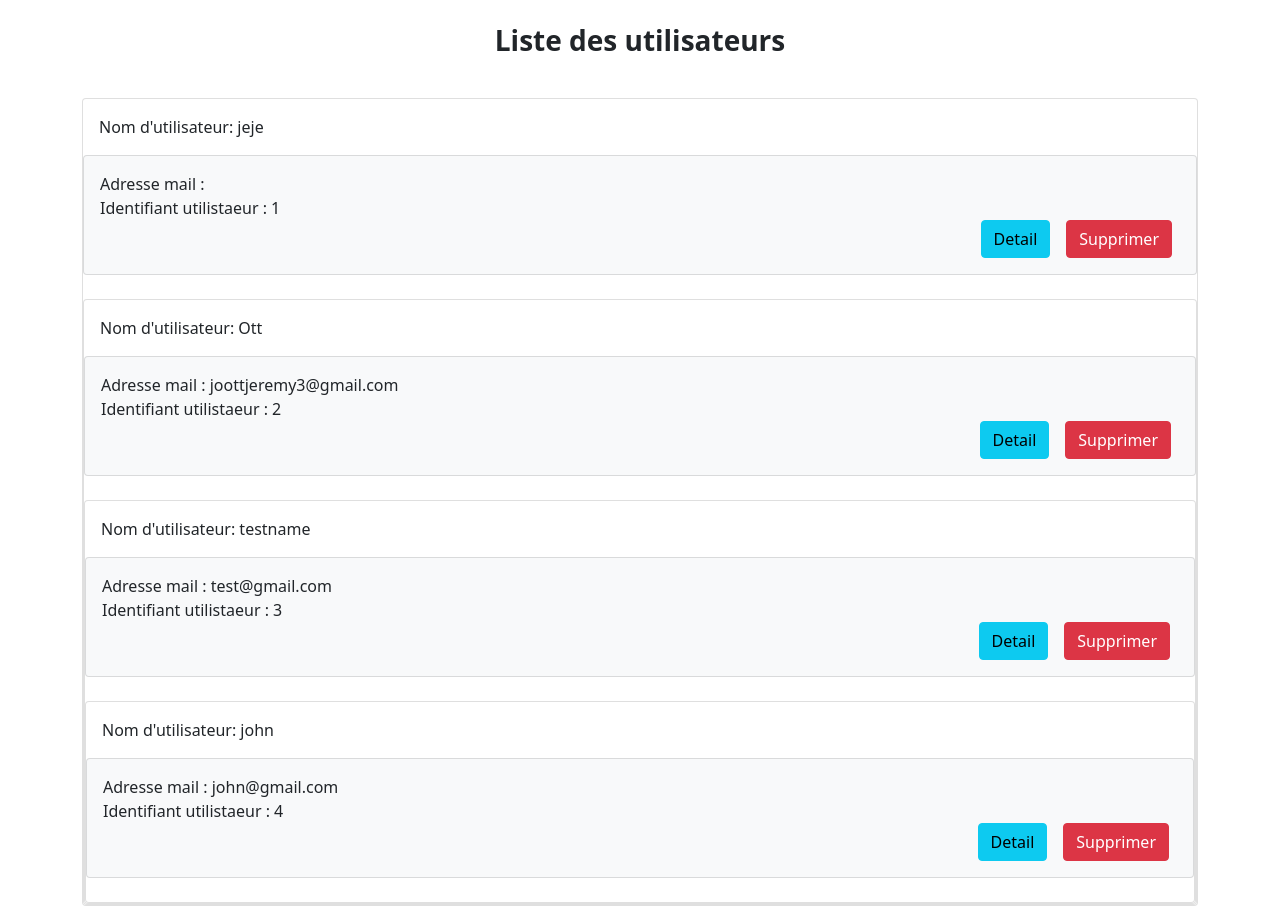
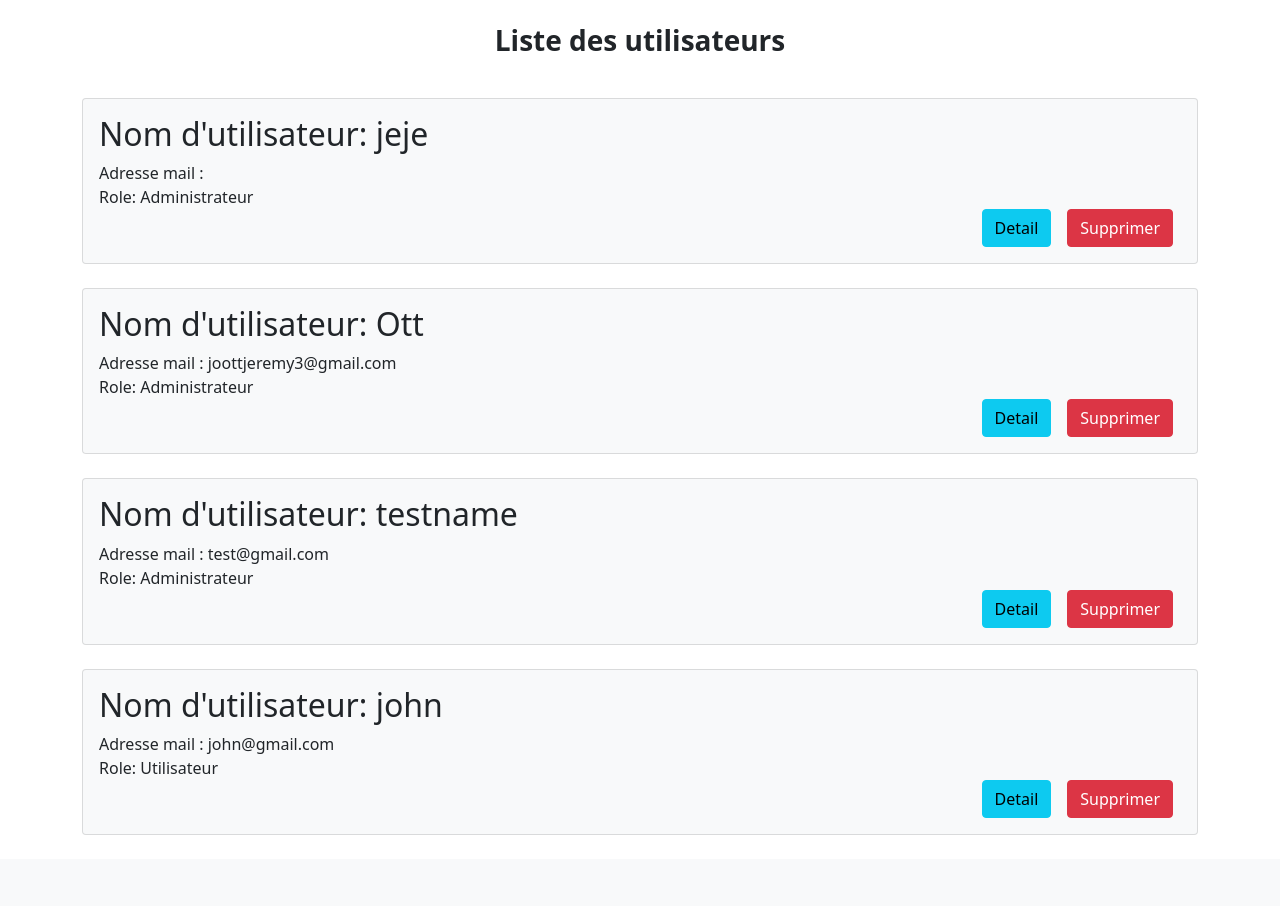
Before and after one commit to jejeOtt/anedocte_music, a CodeIgniter app: page /projetPHP/admin_office/users_list in a window 1280 px wide. Shown: the part 56-962 px from the top of the page. After the commit the page ends 891 px from the top, so only its background shows below. Run offline with CodeIgniter, Linux system fonts and the light colour scheme; a user stored in the database is signed in; data comes from the database, SQL or seed files in the repository.

Commit message:
correction-bug

```diff
--- a/application/config/config.php
+++ b/application/config/config.php
@@ -23,7 +23,7 @@
 | a PHP script and you can easily do that on your own.
 |
 */
-$config['base_url'] = 'http://localhost/projetPHP/';
+$config['base_url'] = 'http://localhost/projetPHP/index.php';
 
 /*
 |--------------------------------------------------------------------------
--- a/application/config/database.php
+++ b/application/config/database.php
@@ -77,7 +77,7 @@
 	'dsn'	=> '',
 	'hostname' => 'localhost',
 	'username' => 'root',
-	'password' => '',
+	'password' => 'password',
 	'database' => 'music_anedoctes',
 	'dbdriver' => 'mysqli',
 	'dbprefix' => '',
--- a/application/controllers/Admin_office.php
+++ b/application/controllers/Admin_office.php
@@ -80,13 +80,12 @@
         }
     }
 
-    // Récupère le userName, email et password d'un utilisateur
+    // Récupère le userName, email d'un utilisateur
     public function user_detail($idUser) {
         if($this->session->userdata('roleId') != 1 || !$this->session) {
             redirect('');
         } else {
             $data['user'] = $this->admin_office_model->get_user_detail($idUser);
-            var_dump($data);
 
             $this->load->view('templates/header');
             $this->load->view('admin_office/user_detail', $data);
@@ -100,7 +99,7 @@
 
         if($this->form_validation->run() === FALSE){
 			$this->load->view('templates/header');
-            //$this->load->view('admin_office/users_detail');
+            $this->load->view('admin_office/user_detail');
             echo('there was an error');
 			$this->load->view('templates/footer');
 		} else {
--- a/application/controllers/Genres.php
+++ b/application/controllers/Genres.php
@@ -17,7 +17,7 @@
             $config['total_rows'] = $this->db->count_all_results();
             $data['total_rows'] = $config['total_rows'];
             $config['per_page'] = 6;
-            $config['base_url'] = 'http://localhost/projetPHP/genres/index';
+            $config['base_url'] = 'http://localhost/projetPHP/index.php/genres/index';
 
             //Initialiser
             $this->pagination->initialize($config);
--- a/application/controllers/Search.php
+++ b/application/controllers/Search.php
@@ -65,7 +65,7 @@
             $config['total_rows'] = $this->db->count_all_results();
             $data['total_rows'] = $config['total_rows'];
             $config['per_page'] = 6;
-            $config['base_url'] = 'http://localhost/projetPHP/index.php/search/search_tracks_result';
+            $config['base_url'] = 'http://localhost/projetPHP/index.php/search/search_track_result';
 
 
             //Initialiser
--- a/application/controllers/Tracks.php
+++ b/application/controllers/Tracks.php
@@ -13,7 +13,7 @@
             $config['total_rows'] = $this->db->count_all_results();
             $data['total_rows'] = $config['total_rows'];
             $config['per_page'] = 6;
-            $config['base_url'] = 'http://localhost/projetPHP/tracks/index';
+            $config['base_url'] = 'http://localhost/projetPHP/index.php/tracks/index';
 
 
             //Initialiser
--- a/application/views/admin_office/users_list.php
+++ b/application/views/admin_office/users_list.php
@@ -1,19 +1,28 @@
 <h5 style="text-align:center" class="h3 mb-3 fw-bold">Liste des utilisateurs</h5>
 <br><?php foreach($users as $user) :?>
-
-<div class="card">
-  <div class="card-body">
-    Nom d'utilisateur: <?php echo($user['userName']); ?>
-  </div>
 
 
 <div class="card bg-light">
   <div class="card-body">
+    <h2 class="card-title">Nom d'utilisateur: <?php echo($user['userName']); ?></h2>
     Adresse mail : <?php echo($user['email']); ?><br>
-    Identifiant utilistaeur : <?php echo($user['idUser']); ?><br>
+    Role:
+    <?php
+      switch($user['roleId']) {
+        case 1:
+          echo("Administrateur");
+          break;
+        case 2:
+          echo("Modérateur");
+          break;
+        case 3:
+          echo('Utilisateur');
+          break;
+      }
+    ?><br>
     <div class="d-grid gap-2 d-md-flex justify-content-md-end">
-        <button class="btn btn-info me-md-2" href="<?php echo site_url('/admin_office/user_detail/'.$user['idUser']); ?>">Detail</button>
-        <button class="btn btn-danger me-md-2" href="<?php echo site_url('/admin_office/delete_user/'.$user['idUser']); ?>">Supprimer</button>
+        <a class="btn btn-info me-md-2" href="<?php echo site_url('/admin_office/user_detail/'.$user['idUser']); ?>">Detail</a>
+        <a class="btn btn-danger me-md-2" href="<?php echo site_url('/admin_office/delete_user/'.$user['idUser']); ?>">Supprimer</a>
     </div>
   </div>
 </div>
--- a/application/views/genres/view.php
+++ b/application/views/genres/view.php
@@ -25,9 +25,14 @@
 
 
 <!-- Liste des tracks liées au genre. La track doit avoir été validé, donc isValidated == 1 -->
+
+<?php if($tracks) :?>
     <?php foreach($tracks as $track) : ?>
         <?php if($track['isValidated'] == 1) : ?>
             <p><?php echo($track['nameTrack']) ;?></p>
             <iframe width="560" height="315" src="https://www.youtube.com/embed/<?php echo(substr($track["url"], 17)); ?>?autoplay=1&autohide=1&controls=1&showinfo=0&modestbranding=1&rel=0"></iframe>
         <?php endif; ?>
     <?php endforeach; ?>
+<?php else: ?>
+    <h3>Il n'y a pas encore de tracks pour ce genre</h3>
+<?php endif;?>
--- a/application/views/templates/header.php
+++ b/application/views/templates/header.php
@@ -82,6 +82,10 @@
   <div class="alert alert-success"><?php echo($this->session->flashdata('user_loggedout')); ?></div>
 <?php endif;?>
 
+<?php if($this->session->flashdata('login_failed')): ?>
+  <div class="alert alert-danger"><?php echo($this->session->flashdata('login_failed')); ?></div>
+<?php endif;?>
+
 <?php if($this->session->flashdata('user_delete')): ?>
   <div class="alert alert-success"><?php echo($this->session->flashdata('user_delete')); ?></div>
 <?php endif;?>
@@ -94,5 +98,10 @@
   <div class="alert alert-success"><?php echo($this->session->flashdata('created_genre')); ?></div>
 <?php endif;?>
 
+<?php if($this->session->flashdata('user_update')): ?>
+  <div class="alert alert-success"><?php echo($this->session->flashdata('user_update')); ?></div>
+<?php endif;?>
+
+
     <div class="container">
         <br>
--- a/application/views/users/update_profil.php
+++ b/application/views/users/update_profil.php
@@ -38,7 +38,7 @@
 						</div>
 
 						<div class="form-group ">
-							<br><button type="submit" class="btn btn-primary btn-lg btn-block login-button">Update</button><br><br>
+							<br><button type="submit" class="btn btn-primary btn-lg btn-block login-button">Mettre à jours mes informations</button><br><br>
 						</div>
 					</form>
 				</div>
```
Also changed, not shown: application/controllers/Users.php (+5 -5 lines), application/views/admin_office/user_detail.php (+3 -5 lines), application/views/back_office/genres.php (+4 -5 lines), application/views/back_office/tracks.php (+4 -4 lines). Lines whose indentation alone changed are shown as unchanged.
